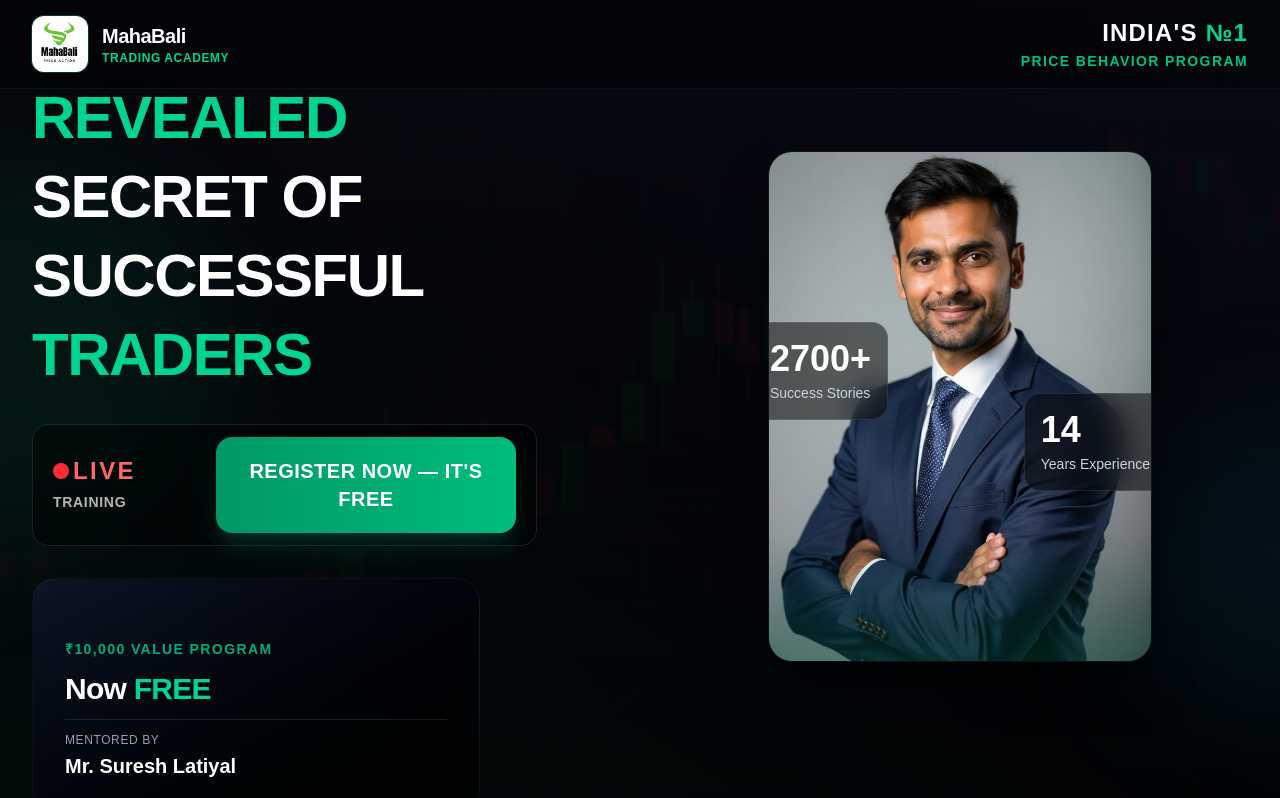
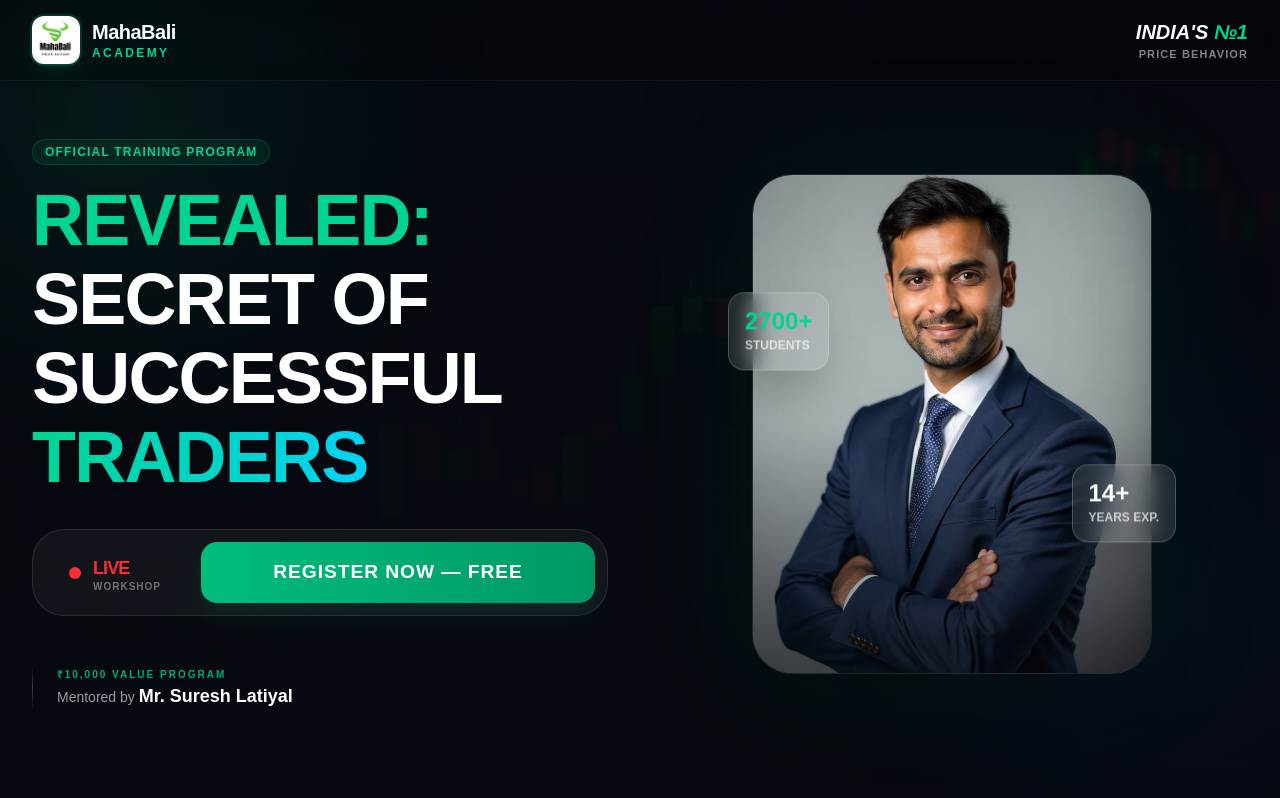
Before and after one commit to faizansiddqui/tradinglandingpagebyrahulsir, a Next.js app: page / in a window 1280 px wide. Shown: the top 798 px of the page. Built offline with nearby package versions, Linux system fonts and the light colour scheme.

Commit message:
hero desktop changes

```diff
--- a/src/app/components/HeroDesktop.jsx
+++ b/src/app/components/HeroDesktop.jsx
@@ -1,7 +1,6 @@
 import React, { useState, useEffect, useRef } from 'react';
 
 const HeroDesktop = () => {
-
   const [headerVisible, setHeaderVisible] = useState(true);
   const lastScrollY = useRef(0);
 
@@ -21,126 +20,138 @@ const HeroDesktop = () => {
   }, []);
 
   return (
-    <div id="hero" className="relative min-h-screen bg-[#0a0e17] overflow-hidden flex flex-col">
-      {/* Background layers */}
-      <div className="absolute inset-0 bg-[url('/chart-bg1.png')] bg-cover bg-center opacity-[0.09]" />
-      <div className="absolute inset-0 bg-gradient-to-b from-black/40 via-black/60 to-black/80" />
-      <div className="absolute inset-0 bg-gradient-to-tr from-emerald-900/10 via-transparent to-blue-950/10 pointer-events-none" />
+    <div id="hero" className="relative min-h-screen bg-[#06090f] text-white overflow-hidden flex flex-col">
+      {/* --- Background Elements --- */}
+      <div className="absolute inset-0 bg-[url('/chart-bg1.png')] bg-cover bg-center opacity-10" />
+      <div className="absolute inset-0 bg-gradient-to-b from-transparent via-[#06090f]/80 to-[#06090f]" />
 
-      {/* Floating glow orbs */}
-      <div className="absolute -left-40 top-40 w-96 h-96 bg-emerald-600/10 rounded-full blur-3xl animate-slow-pulse" />
-      <div className="absolute -right-40 bottom-20 w-80 h-80 bg-cyan-600/8 rounded-full blur-3xl animate-slow-pulse delay-1000" />
+      {/* Animated Orbs */}
+      <div className="absolute -left-20 -top-20 w-64 h-64 sm:w-96 sm:h-96 bg-emerald-500/20 rounded-full blur-[120px] animate-pulse" />
+      <div className="absolute -right-20 top-1/2 w-64 h-64 sm:w-96 sm:h-96 bg-blue-500/10 rounded-full blur-[120px] animate-pulse delay-700" />
 
-      {/* Header */}
+      {/* --- Header --- */}
       <header
-        className={`fixed inset-x-0 top-0 z-[9999] transition-all duration-500 ${headerVisible ? 'translate-y-0' : '-translate-y-full'
+        className={`fixed inset-x-0 top-0 z-[100] transition-all duration-500 transform ${
+          headerVisible ? 'translate-y-0' : '-translate-y-full'
         }`}
       >
-        <div className="backdrop-blur-xl bg-black/40 border-b border-white/5">
-          <div className="max-w-7xl mx-auto px-5 sm:px-6 lg:px-8 py-4 flex items-center justify-between">
-            <div className="flex items-center gap-3.5">
-              <div className="w-11 h-11 sm:w-14 sm:h-14 rounded-xl overflow-hidden ring-1 ring-emerald-500/30">
+        <div className="backdrop-blur-md bg-black/20 border-b border-white/5">
+          <div className="max-w-7xl mx-auto px-4 sm:px-6 lg:px-8 py-3 sm:py-4 flex items-center justify-between">
+            <div className="flex items-center gap-3">
+              <div className="w-10 h-10 sm:w-12 sm:h-12 rounded-xl overflow-hidden ring-2 ring-emerald-500/20 shadow-lg shadow-emerald-500/10">
                 <img src="/finalLogo.png" alt="MahaBali" className="w-full h-full object-cover" />
               </div>
-              <div className="hidden sm:block">
-                <h2 className="text-white text-xl font-bold tracking-tight">MahaBali</h2>
-                <p className="text-emerald-400 text-xs font-semibold tracking-wider">TRADING ACADEMY</p>
+              <div>
+                <h2 className="text-white text-base sm:text-xl font-bold leading-tight tracking-tight">MahaBali</h2>
+                <p className="text-emerald-400 text-[10px] sm:text-xs font-bold tracking-[0.2em] uppercase">Academy</p>
               </div>
             </div>
             <div className="text-right">
-              <div className="text-white text-lg sm:text-2xl font-black tracking-wider">
+              <div className="text-white text-sm sm:text-xl font-black italic">
                 INDIA'S <span className="text-emerald-400">№1</span>
               </div>
-              <p className="text-emerald-400/90 text-xs sm:text-sm font-bold tracking-widest uppercase mt-0.5">
-                Price Behavior Program
+              <p className="text-white/50 text-[9px] sm:text-[11px] font-bold tracking-widest uppercase">
+                Price Behavior
               </p>
             </div>
           </div>
         </div>
       </header>
 
-      {/* Main Content - Perfect one-screen fit */}
-      <div className="relative z-10 flex-1 flex items-center  px-5 sm:px-6 lg:px-8 max-w-7xl mx-auto w-full">
-        <div className="grid lg:grid-cols-2 gap-10 xl:gap-16 items-center w-full">
-          {/* LEFT - Text + CTA */}
-          <div className="space-y-6 lg:space-y-8 text-center lg:text-left">
-            <h1 className="text-4xl sm:text-5xl lg:text-5xl xl:text-6xl mt-20 font-black tracking-tight leading-tight text-white">
-              <span className="block text-emerald-400">REVEALED</span>
-              <span className="block mt-1">SECRET OF</span>
-              <span className="block mt-1">SUCCESSFUL</span>
-              <span className="block text-emerald-400 mt-1">TRADERS</span>
+      {/* --- Main Hero Content --- */}
+      <main className="relative z-10 flex-1 flex items-center pt-24 pb-12 sm:pt-32 sm:pb-20">
+        <div className="max-w-7xl mx-auto px-4 sm:px-6 lg:px-8 w-full">
+          <div className="grid lg:grid-cols-2 gap-12 lg:gap-8 items-center">
+
+            {/* Left Content */}
+            <div className="flex flex-col space-y-8 text-center lg:text-left order-2 lg:order-1">
+              <div className="space-y-2">
+                <span className="inline-block py-1 px-3 rounded-full bg-emerald-500/10 border border-emerald-500/20 text-emerald-400 text-xs font-bold tracking-widest uppercase mb-4">
+                  Official Training Program
+                </span>
+                <h1 className="text-4xl sm:text-6xl xl:text-7xl font-black tracking-tight leading-[1.1]">
+                  <span className="text-emerald-400">REVEALED:</span><br />
+                  SECRET OF<br />
+                  SUCCESSFUL<br />
+                  <span className="text-transparent bg-clip-text bg-gradient-to-r from-emerald-400 to-cyan-400">TRADERS</span>
                 </h1>
-
-            {/* LIVE Badge */}
-            <div className="inline-flex items-center gap-20 bg-black/40 backdrop-blur-lg border border-white/10 rounded-2xl px-5 py-3 mx-auto lg:mx-0">
-
-              <div>
-
-                <div className="relative flex items-center gap-2">
-                  <span className="absolute flex h-4 w-4">
-                    <span className="animate-ping absolute inline-flex h-full w-full rounded-full bg-red-500 opacity-75"></span>
-                    <span className="relative inline-flex rounded-full h-4 w-4 bg-red-500"></span>
-                  </span>
-                  <span className="ml-5 text-red-400 font-black text-2xl tracking-widest">LIVE</span>
-                </div>
-                <span className="text-white/70 text-sm font-semibold tracking-wider uppercase">Training</span>
-
               </div>
 
-              <button className="w-[300px] py-5 px-8 bg-gradient-to-r from-emerald-600 to-emerald-500 hover:from-emerald-500 hover:to-emerald-400 text-white text-xl font-black uppercase tracking-wide rounded-2xl shadow-xl shadow-emerald-900/40 hover:shadow-2xl hover:shadow-emerald-700/50 transform hover:scale-[1.03] active:scale-[0.98] transition-all duration-300">
-                Register Now — It's Free
-              </button>
-
+              {/* LIVE Badge & Button Container */}
+              <div className="flex flex-col sm:flex-row items-center gap-4 bg-white/5 border border-white/10 p-2 sm:p-3 rounded-[2rem] backdrop-blur-xl max-w-xl mx-auto lg:mx-0">
+                <div className="flex items-center gap-3 px-6 py-2">
+                  <div className="relative flex h-3 w-3">
+                    <span className="animate-ping absolute inline-flex h-full w-full rounded-full bg-red-500 opacity-75"></span>
+                    <span className="relative inline-flex rounded-full h-3 w-3 bg-red-500"></span>
+                  </div>
+                  <div className="flex flex-col items-start leading-none">
+                    <span className="text-red-500 font-black text-lg tracking-tighter">LIVE</span>
+                    <span className="text-white/40 text-[10px] font-bold uppercase tracking-widest">Workshop</span>
+                  </div>
                 </div>
 
-            {/* CTA Card */}
-            <div className="bg-gradient-to-br from-slate-900/80 to-black/70 border border-white/5 rounded-3xl p-6 sm:p-8 backdrop-blur-xl max-w-md mx-auto lg:mx-0">
+                <button className="w-full sm:flex-1 py-4 px-8 bg-gradient-to-r from-emerald-500 to-emerald-600 hover:from-emerald-400 hover:to-emerald-500 text-white font-black uppercase tracking-wider rounded-2xl shadow-xl shadow-emerald-900/20 transition-all duration-300 transform hover:scale-[1.02] active:scale-95">
+                  Register Now — Free
+                </button>
+              </div>
 
-
-              <div className="mt-7 space-y-3  text-center lg:text-left">
-                <p className="text-emerald-400/80 text-sm font-bold tracking-widest uppercase">
+              {/* Mentor Info Card */}
+              <div className="flex items-center justify-center lg:justify-start gap-6 pt-4">
+                <div className="h-12 w-[1px] bg-gradient-to-b from-transparent via-white/20 to-transparent hidden sm:block" />
+                <div className="text-center lg:text-left">
+                  <p className="text-emerald-400/80 text-[10px] font-bold tracking-[0.2em] uppercase">
                     ₹10,000 VALUE PROGRAM
                   </p>
-                <p className="text-3xl font-black text-white tracking-tight">
-                  Now <span className="text-emerald-400">FREE</span>
+                  <p className="text-white/60 text-sm">
+                    Mentored by <span className="text-white font-bold text-lg block sm:inline">Mr. Suresh Latiyal</span>
                   </p>
-                <div className="pt-3 border-t border-white/10">
-                  <p className="text-slate-400 text-xs uppercase tracking-wider">Mentored by</p>
-                  <p className="text-white text-xl font-bold mt-1">Mr. Suresh Latiyal</p>
-                </div>
                 </div>
               </div>
             </div>
 
-          {/* RIGHT - Mentor Image (perfectly centered) */}
-          <div className="flex justify-center lg:justify-center">
-            <div className="relative w-full max-w-sm lg:max-w-md xl:max-w-sm">
-              <div className="relative rounded-3xl overflow-hidden border border-white/5 shadow-2xl shadow-black/70 mentor-glow">
+            {/* Right Content - Mentor Image */}
+            <div className="relative order-1 lg:order-2 flex justify-center items-center">
+              <div className="relative w-64 sm:w-80 lg:w-[400px] aspect-[4/5]">
+                {/* Decorative Glow */}
+                <div className="absolute inset-0 bg-emerald-500/20 rounded-[3rem] blur-3xl -z-10 animate-pulse" />
+
+                {/* Image Wrapper */}
+                <div className="relative h-full w-full rounded-[2.5rem] overflow-hidden border border-white/10 shadow-2xl">
                   <img
                     src="/instructor.png"
                     alt="Mr. Suresh Latiyal"
-                  className="w-full h-full object-cover scale-105 transition-transform duration-700 hover:scale-110"
+                    className="w-full h-full object-cover hover:scale-105 transition-transform duration-700"
                   />
-
-                {/* Left Stat */}
-                <div className="absolute -left-4 top-1/3 glass-panel backdrop-blur-lg bg-black/50 border border-white/10 p-4 rounded-2xl animate-float">
-                  <p className="text-4xl font-black text-white">2700+</p>
-                  <p className="text-slate-300 text-sm font-medium mt-1">Success Stories</p>
+                  <div className="absolute inset-0 bg-gradient-to-t from-[#06090f] via-transparent to-transparent opacity-60" />
                 </div>
 
-                {/* Right Stat */}
-                <div className="absolute -right-4 bottom-1/3 glass-panel backdrop-blur-lg bg-black/50 border border-white/10 p-4 rounded-2xl animate-float delay-500">
-                  <p className="text-4xl font-black text-white">14</p>
-                  <p className="text-slate-300 text-sm font-medium mt-1">Years Experience</p>
+                {/* Floating Stat 1 */}
+                <div className="absolute -left-6 top-1/4 backdrop-blur-md bg-white/10 border border-white/20 p-3 sm:p-4 rounded-2xl shadow-2xl animate-bounce-slow">
+                  <p className="text-xl sm:text-2xl font-black text-emerald-400 leading-none">2700+</p>
+                  <p className="text-[10px] sm:text-xs font-bold text-white/70 uppercase mt-1">Students</p>
                 </div>
 
-                {/* Bottom glow */}
-                <div className="absolute inset-x-0 bottom-0 h-32 bg-gradient-to-t from-emerald-900/40 to-transparent pointer-events-none" />
+                {/* Floating Stat 2 */}
+                <div className="absolute -right-6 bottom-1/4 backdrop-blur-md bg-white/10 border border-white/20 p-3 sm:p-4 rounded-2xl shadow-2xl animate-bounce-slow delay-700">
+                  <p className="text-xl sm:text-2xl font-black text-white leading-none">14+</p>
+                  <p className="text-[10px] sm:text-xs font-bold text-white/70 uppercase mt-1">Years Exp.</p>
                 </div>
               </div>
             </div>
+
           </div>
         </div>
+      </main>
+
+      <style jsx>{`
+        @keyframes bounce-slow {
+          0%, 100% { transform: translateY(0); }
+          50% { transform: translateY(-10px); }
+        }
+        .animate-bounce-slow {
+          animation: bounce-slow 4s ease-in-out infinite;
+        }
+      `}</style>
     </div>
   );
 };
```
Lines whose indentation alone changed are shown as unchanged.
